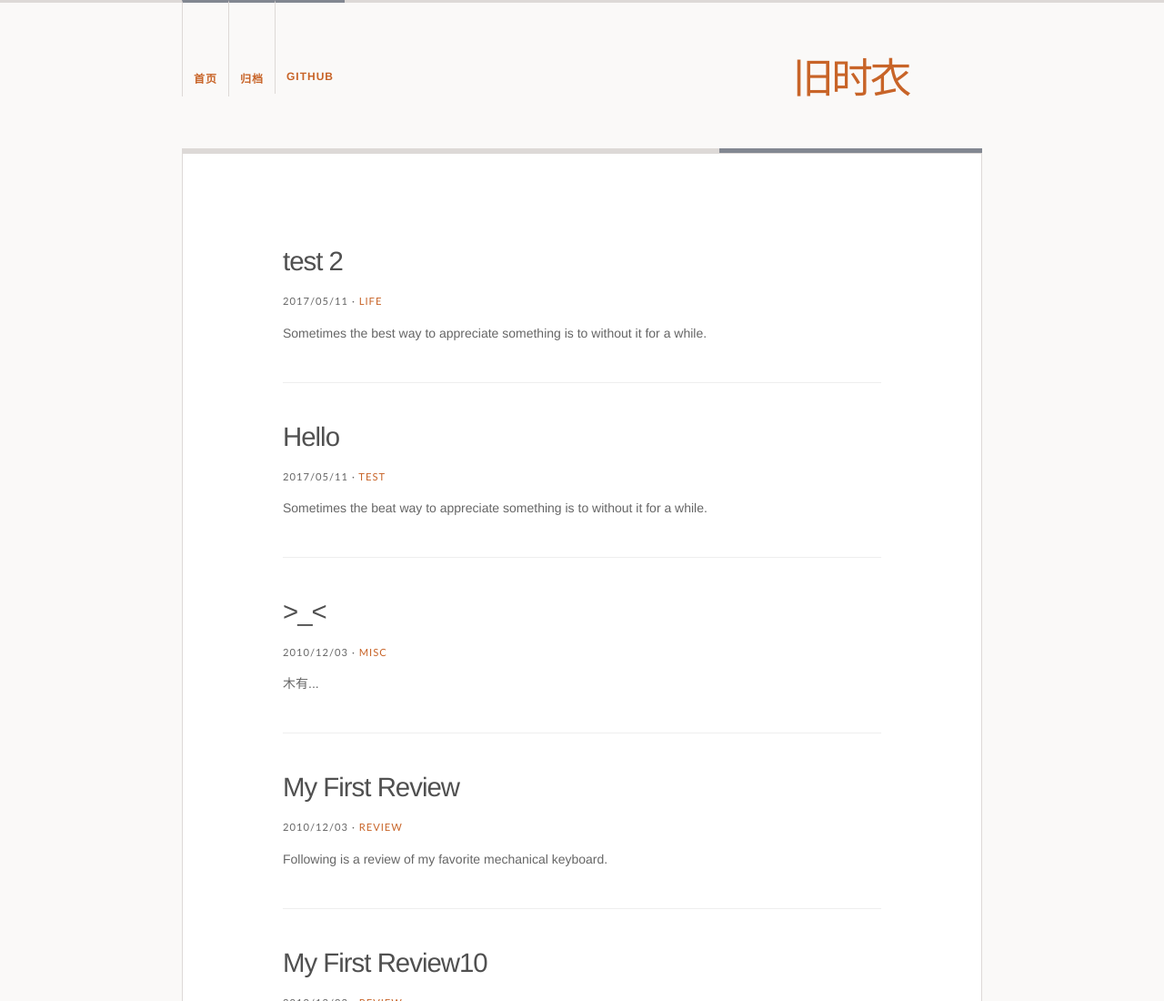
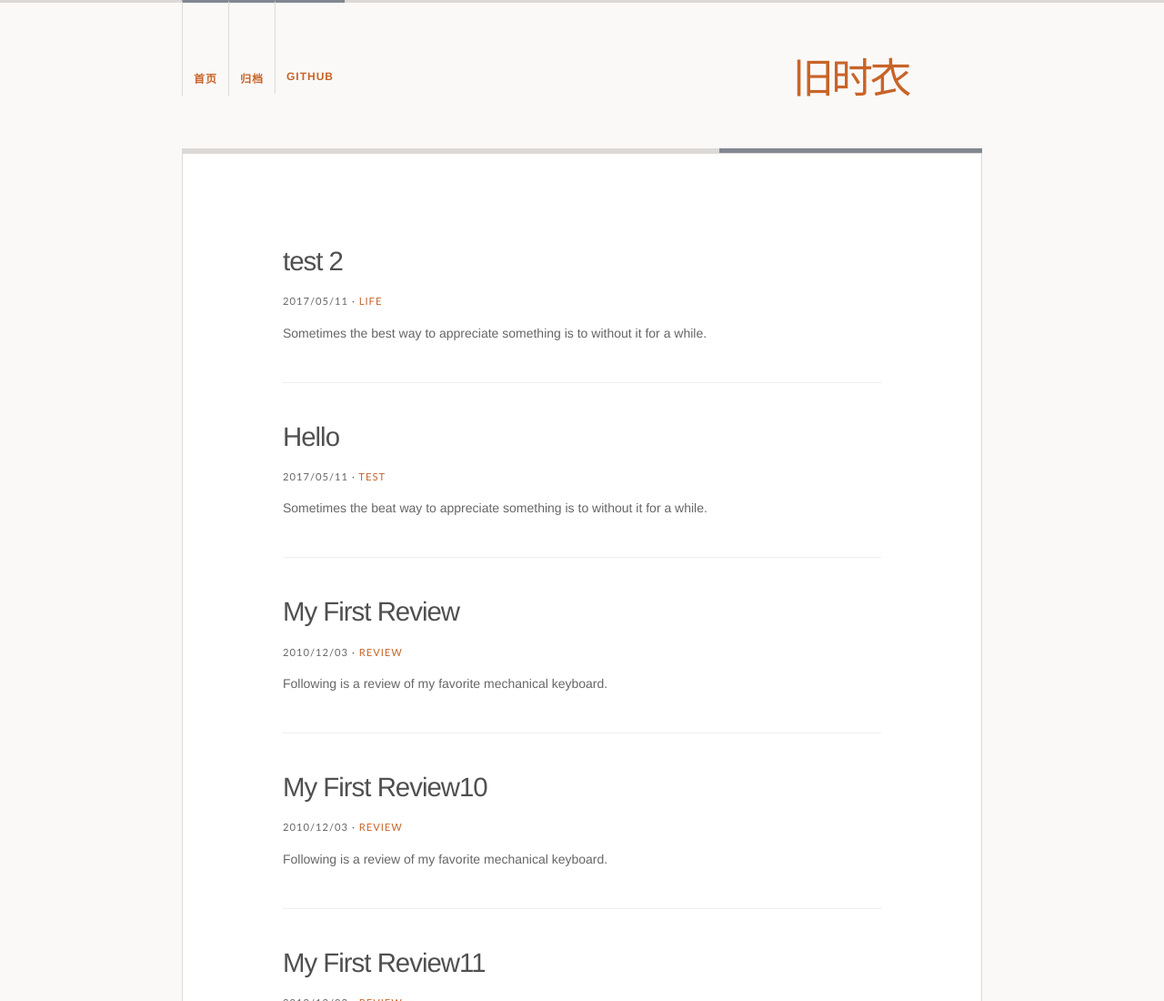
Before and after one commit to chenjian525/ckmingme.github.io, a plain HTML site: page index.html in a window 1280 px wide. Shown: the top 1100 px of the page at 91% size. Drawn offline with Linux system fonts and the light colour scheme.

Commit message:
Update index.html

```diff
--- a/index.html
+++ b/index.html
@@ -45,19 +45,6 @@
         </h4><!-- /.post-info -->
         <div>
             <p>Sometimes the beat way to appreciate something is to without it for a while.</p>
-        </div><!-- /.entry-content -->
-        <div class="separator"></div>
-    </div>
-    <div class="post">
-        <h2>
-            <a href="/blog/2010/Dec/03/_/" rel="bookmark"
-                title="Permalink to >_<">>_<</a>
-        </h2>
-        <h4 style="margin-top:0px;">
-            2010/12/03 · <a href="/category/misc">misc</a>
-        </h4><!-- /.post-info -->
-        <div>
-            <p>木有...</p>
         </div><!-- /.entry-content -->
         <div class="separator"></div>
     </div>
```
